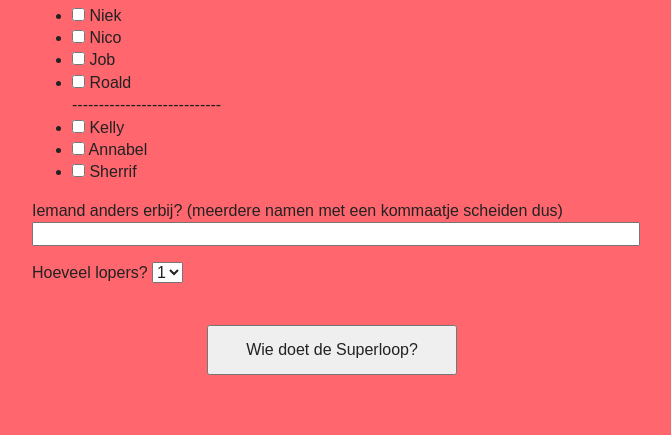
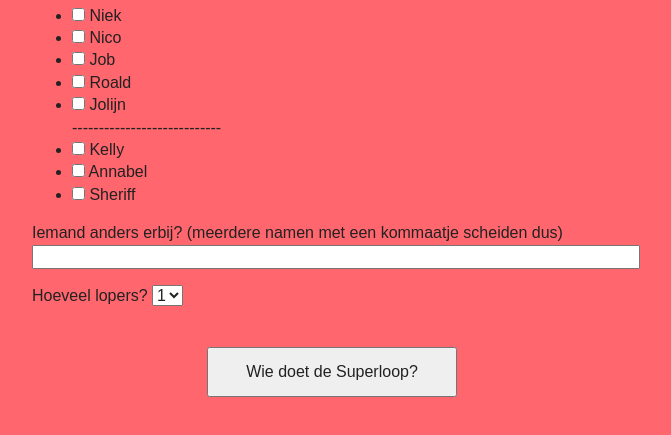
Before and after one commit to afroald/superloop-2.0, a plain HTML site: page index.html in a window 1280 px wide. Shown: the part 283-718 px from the top of the page, without its empty margins (308-979 px from the left). Drawn offline with Linux system fonts and the light colour scheme; no server answers.

Commit message:
Add Jolijn, fix Sheriff typo

```diff
--- a/index.html
+++ b/index.html
@@ -21,10 +21,11 @@
                     <li><label><input value="Nico" name="people[]" type="checkbox"> Nico</label></li>
                     <li><label><input value="Job" name="people[]" type="checkbox"> Job</label></li>
                     <li><label><input value="Roald" name="people[]" type="checkbox"> Roald</label></li>
+                    <li><label><input value="Jolijn" name="people[]" type="checkbox"> Jolijn</label></li>
                     <li class="separator">----------------------------</li>
                     <li><label><input value="Kelly" name="people[]" type="checkbox"> Kelly</label></li>
                     <li><label><input value="Annabel" name="people[]" type="checkbox"> Annabel</label></li>
-                    <li><label><input value="Sherrif" name="people[]" type="checkbox"> Sherrif</label></li>
+                    <li><label><input value="Sheriff" name="people[]" type="checkbox"> Sheriff</label></li>
                 </ul>
 
                 <p>
```
